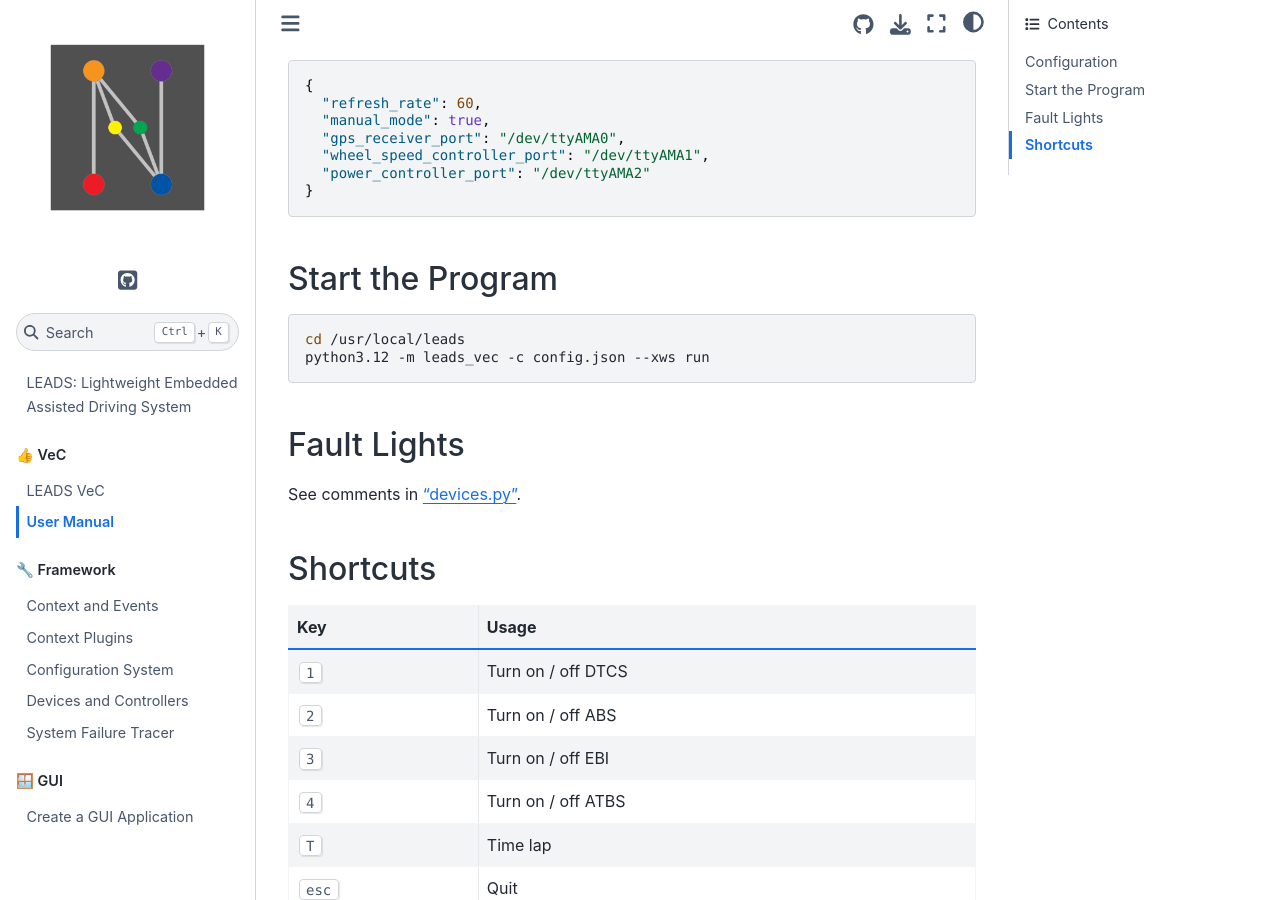
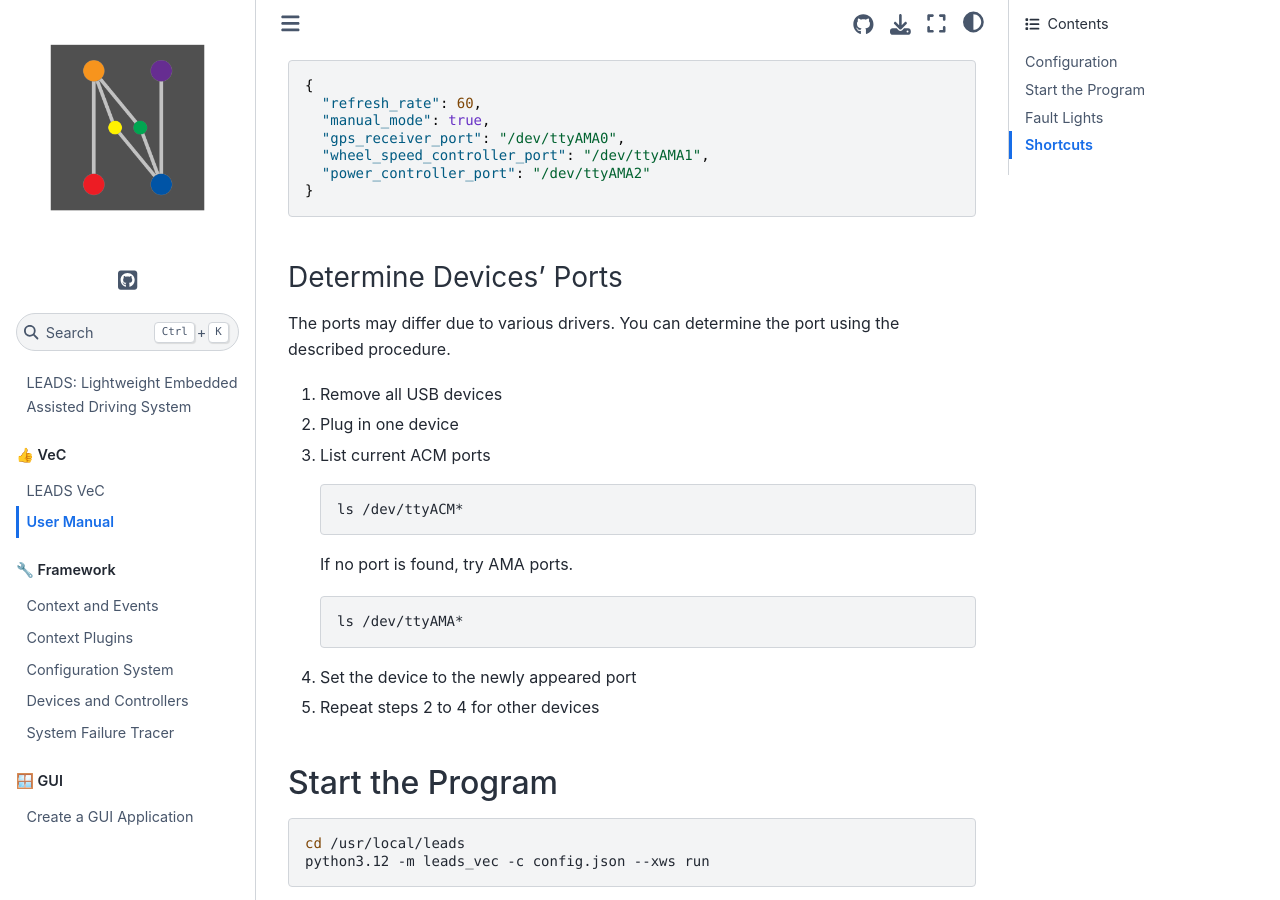
Before and after one commit to ProjectNeura/leads-docs, a Sphinx documentation site: the page built from docs/vec/user-manual.md, in a window 1280 px wide and 900 px high, scrolled down 366 px. Built offline with Sphinx 7.4.7 and the Sphinx Book theme 1.1.4, drawn with Linux system fonts in a browser that asks for light colours; pages that are not in the unit, such as notebooks, are missing from menus.

Commit message:
Routine updates.

````diff
--- a/docs/vec/user-manual.md
+++ b/docs/vec/user-manual.md
@@ -16,6 +16,23 @@ Improper use of this program may damage your device.
   "power_controller_port": "/dev/ttyAMA2"
 }
 ```
+
+### Determine Devices' Ports
+
+The ports may differ due to various drivers. You can determine the port using the described procedure.
+
+1. Remove all USB devices
+2. Plug in one device
+3. List current ACM ports
+   ```shell
+   ls /dev/ttyACM*
+   ```
+   If no port is found, try AMA ports.
+   ```shell
+   ls /dev/ttyAMA*
+   ```
+4. Set the device to the newly appeared port
+5. Repeat steps 2 to 4 for other devices
 
 ## Start the Program
 
````
